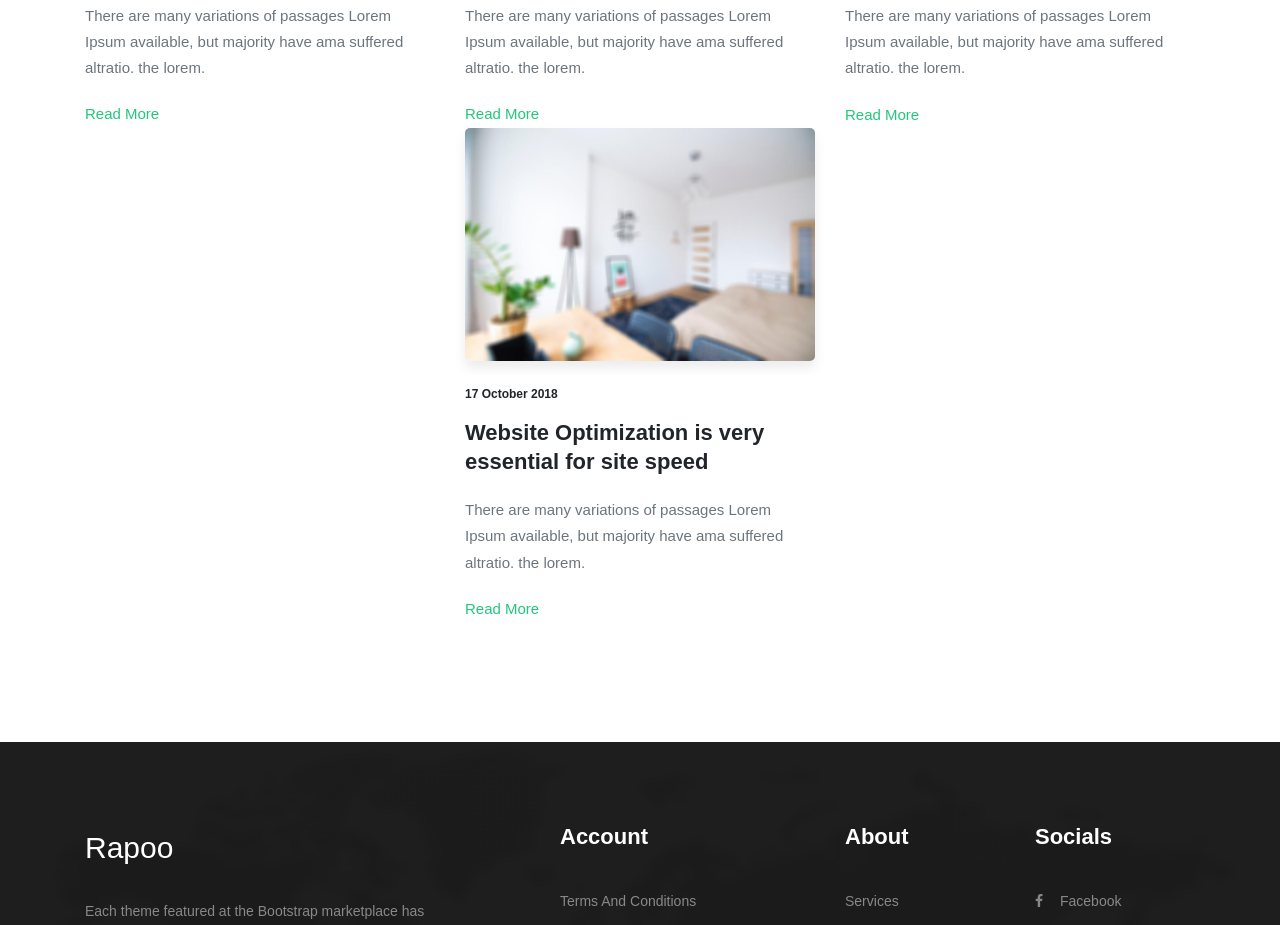
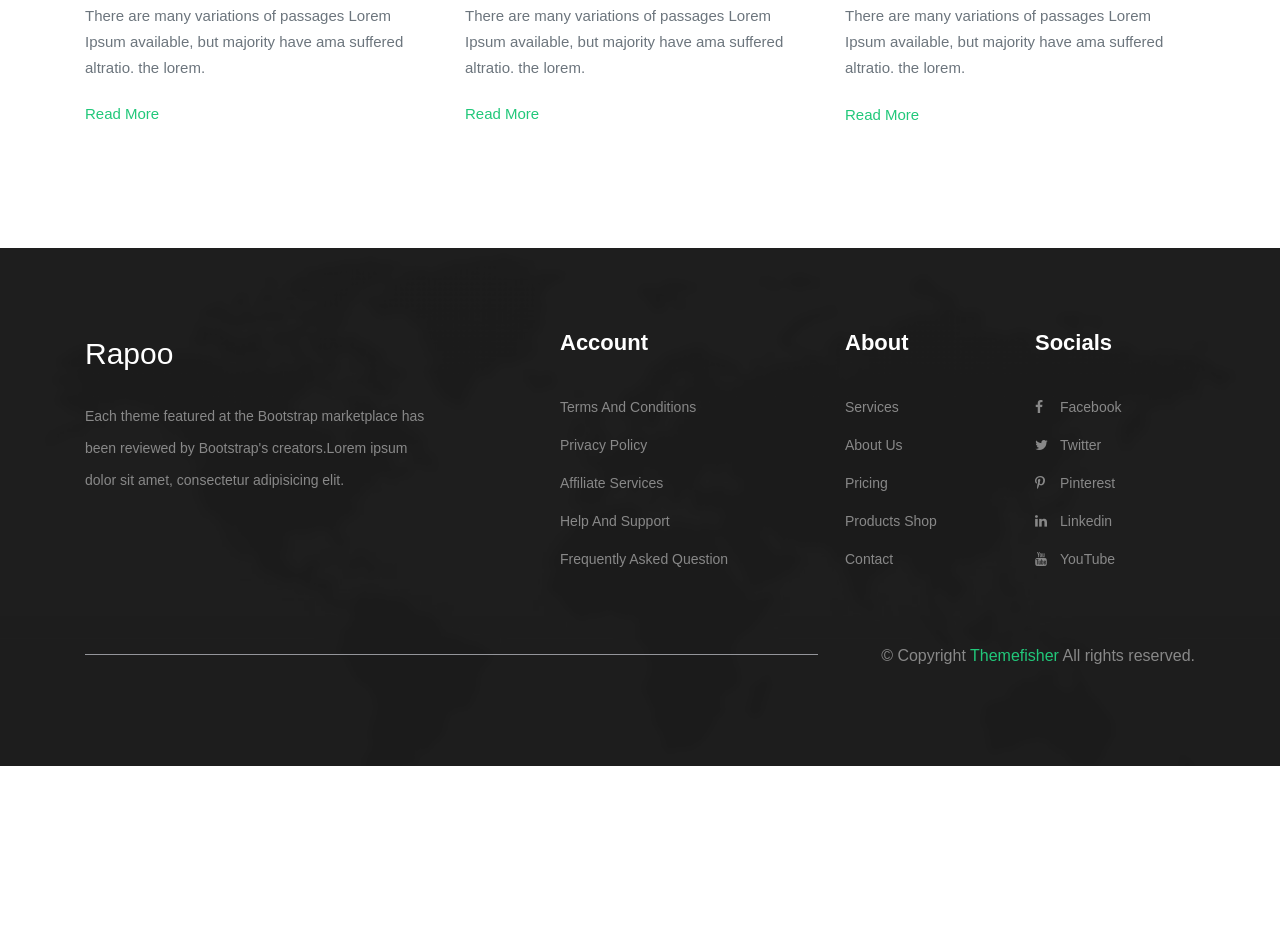
Before and after one commit to sadia1993-design/Angular-rapoo, an Angular app: page / in a window 1280 px wide. Shown: the part 8280-9205 px from the top of the page. After the commit the page ends 9046 px from the top, so only its background shows below. Built offline with nearby package versions, Linux system fonts and the light colour scheme; a web font is replaced by a local one.

Commit message:
blog modified

```diff
--- a/src/app/Component/home/home.component.html
+++ b/src/app/Component/home/home.component.html
@@ -624,23 +624,7 @@
                     </div>
                 </div>
 
-                <div class="col-lg-4 col-md-8">
-                    <div class="blog-box">
-                        <div class="blog-img-box">
-                            <img src="../../../assets/images/blog/blog-3.jpg" alt="" class="img-fluid blog-img">
-                        </div>
-                        <div class="single-blog">
-                            <div class="blog-content">
-                                <h6> 17 October 2018</h6>
-                                <a href="#">
-                                    <h3 class="card-title">Website Optimization is very essential for site speed</h3>
-                                </a>
-                                <p>There are many variations of passages Lorem Ipsum available, but majority have ama suffered altratio. the lorem.</p>
-                                 <a href="single-blog.html" class="read-more">Read More</a>
-                            </div>
-                        </div>
-                    </div>
-                </div>
+
             </div>
         </div>
     </section>
```
